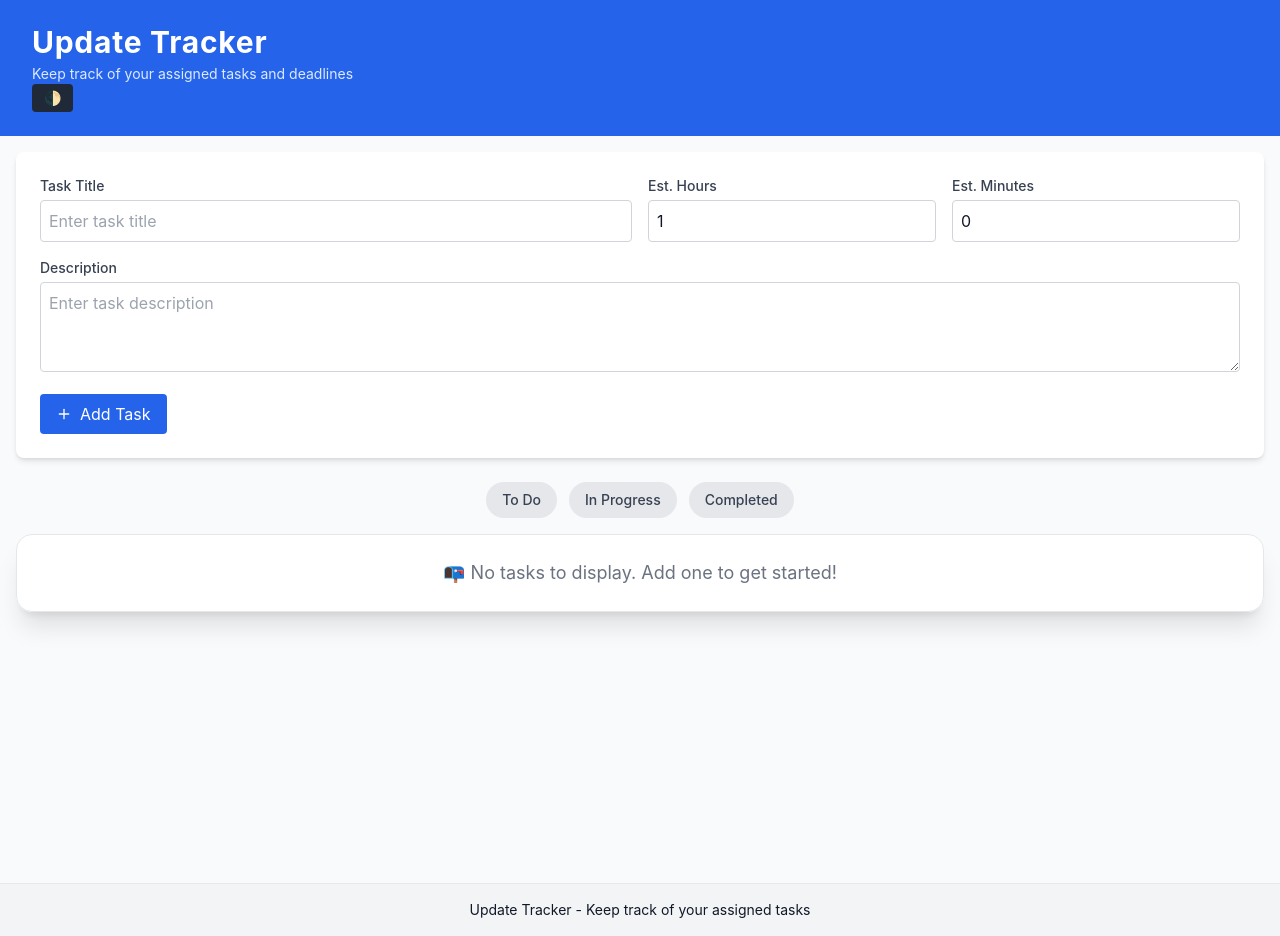
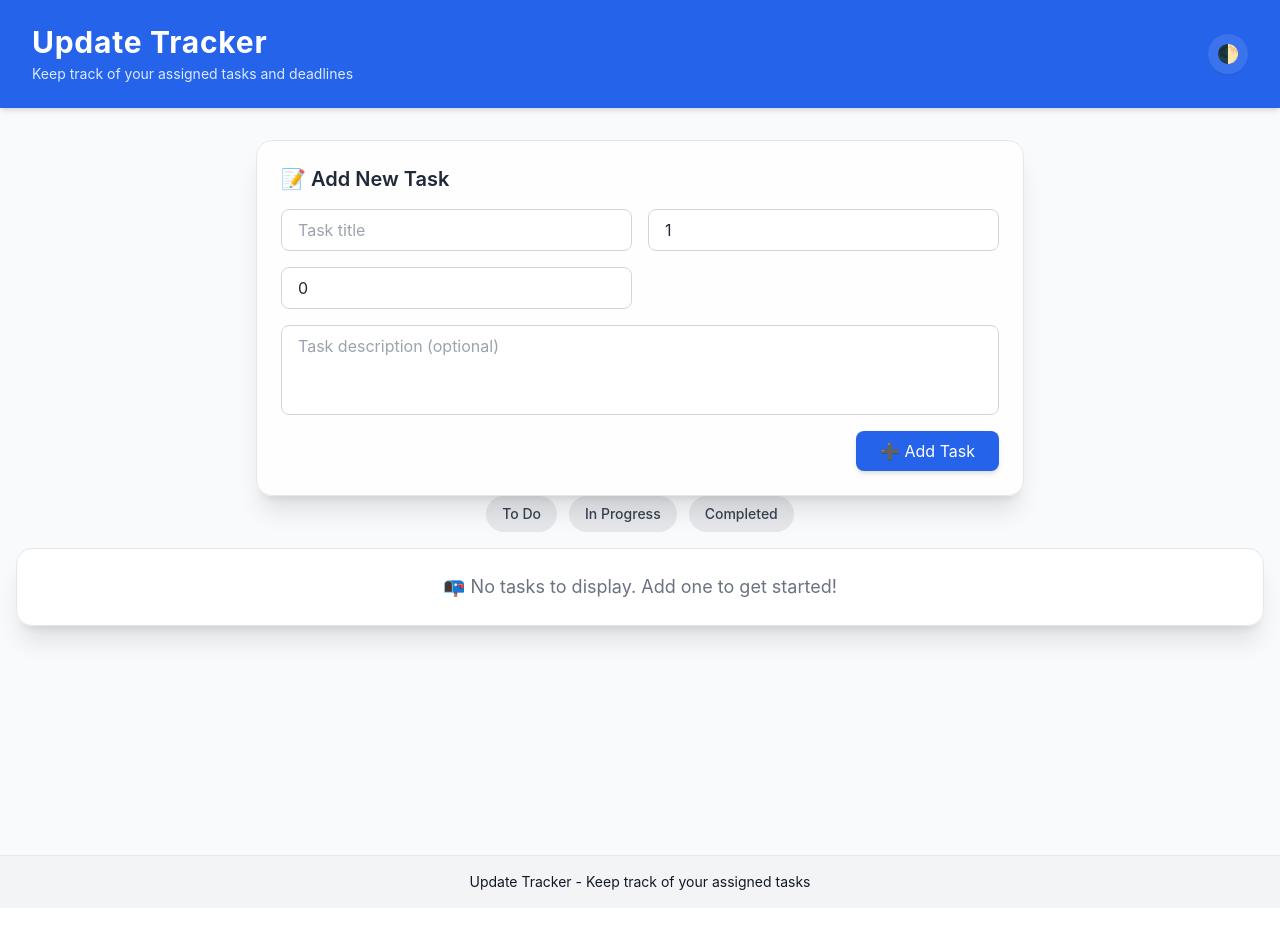
Before and after one commit to Samhitha-innowave/update-tracker, a React (Create React App) app: page / in a window 1280 px wide. After the commit the page ends 908 px from the top, so only its background shows below. Built offline with nearby package versions, Linux system fonts and the light colour scheme; a web font is replaced by a local one.

Commit message:
Enhance TaskCreationForm and TaskItem UI for dark mode; improve Header layout

```diff
--- a/src/components/TaskTracker/TaskCreationForm.js
+++ b/src/components/TaskTracker/TaskCreationForm.js
@@ -1,84 +1,66 @@
-// src/components/TaskTracker/TaskCreationForm.js
+// ✅ TaskCreationForm.js (Artistic Dark Mode UI)
 import React from 'react';
-import { Plus } from 'lucide-react';
 import { useTaskManager } from '../../hooks/useTaskManager';
 
 const TaskCreationForm = () => {
-  const { newTask, handleInputChange, createTask } = useTaskManager();
+  const {
+    newTask,
+    handleInputChange,
+    createTask
+  } = useTaskManager();
 
   return (
-    <div className="bg-white rounded-lg shadow-md p-6 mb-6">
-      {/* <h2 className="text-lg font-medium mb-4 flex items-center">
-        <Plus className="w-5 h-5 mr-2 text-blue-500" />
-        Create New Task
-      </h2> */}
-      <div className="grid grid-cols-1 md:grid-cols-2 gap-4">
-        <div>
-          <label className="block text-sm font-medium text-gray-700 mb-1">
-            Task Title
-          </label>
+    <div className="bg-white/80 dark:bg-gray-800 border border-gray-200 dark:border-gray-700 shadow-xl rounded-2xl p-6 max-w-3xl mx-auto mt-4 backdrop-blur-md">
+      <h2 className="text-xl font-semibold mb-4 text-gray-800 dark:text-white">📝 Add New Task</h2>
+
+      <div className="grid grid-cols-1 sm:grid-cols-2 gap-4">
         <input
           type="text"
           name="title"
           value={newTask.title}
           onChange={handleInputChange}
-            placeholder="Enter task title"
-            className="w-full p-2 border border-gray-300 rounded"
+          placeholder="Task title"
+          className="px-4 py-2 rounded-lg border border-gray-300 dark:border-gray-600 bg-white dark:bg-gray-900 text-gray-800 dark:text-gray-100 focus:outline-none focus:ring-2 focus:ring-blue-500"
         />
-        </div>
 
-        <div className="flex space-x-4">
-          <div className="w-1/2">
-            <label className="block text-sm font-medium text-gray-700 mb-1">
-              Est. Hours
-            </label>
         <input
           type="number"
           name="estimatedHours"
           min="0"
           value={newTask.estimatedHours}
           onChange={handleInputChange}
-              className="w-full p-2 border border-gray-300 rounded"
+          placeholder="Hours"
+          className="px-4 py-2 rounded-lg border border-gray-300 dark:border-gray-600 bg-white dark:bg-gray-900 text-gray-800 dark:text-gray-100"
         />
-          </div>
-          <div className="w-1/2">
-            <label className="block text-sm font-medium text-gray-700 mb-1">
-              Est. Minutes
-            </label>
+
         <input
           type="number"
           name="estimatedMinutes"
           min="0"
-              max="59"
           value={newTask.estimatedMinutes}
           onChange={handleInputChange}
-              className="w-full p-2 border border-gray-300 rounded"
+          placeholder="Minutes"
+          className="px-4 py-2 rounded-lg border border-gray-300 dark:border-gray-600 bg-white dark:bg-gray-900 text-gray-800 dark:text-gray-100"
         />
-          </div>
-        </div>
-      </div>
 
-      <div className="mt-4">
-        <label className="block text-sm font-medium text-gray-700 mb-1">
-          Description
-        </label>
         <textarea
           name="description"
           value={newTask.description}
           onChange={handleInputChange}
-          placeholder="Enter task description"
-          rows="3"
-          className="w-full p-2 border border-gray-300 rounded"
+          placeholder="Task description (optional)"
+          className="col-span-full px-4 py-2 rounded-lg border border-gray-300 dark:border-gray-600 bg-white dark:bg-gray-900 text-gray-800 dark:text-gray-100 resize-none"
+          rows={3}
         ></textarea>
       </div>
 
+      <div className="flex justify-end mt-4">
         <button
           onClick={createTask}
-        className="mt-4 bg-blue-600 text-white px-4 py-2 rounded hover:bg-blue-700 flex items-center"
+          className="bg-blue-600 hover:bg-blue-700 text-white px-6 py-2 rounded-lg transition shadow-md"
         >
-        <Plus className="w-4 h-4 mr-2" />
-        Add Task
+          ➕ Add Task
         </button>
+      </div>
     </div>
   );
 };
--- a/src/components/UI/Header.js
+++ b/src/components/UI/Header.js
@@ -3,17 +3,20 @@ import React from 'react';
 
 const Header = () => {
   return (
-    <header className="bg-blue-600 shadow-md py-6 px-8">
-      <h1 className="text-white text-3xl font-bold tracking-wide">Update Tracker</h1>
-      <p className="text-blue-100 text-sm mt-1">Keep track of your assigned tasks and deadlines</p>
+    <header className="bg-blue-600 shadow-md px-8 py-6 flex items-center justify-between relative">
+      <div>
+        <h1 className="text-white text-3xl font-bold tracking-wide">Update Tracker</h1>
+        <p className="text-blue-100 text-sm mt-1">Keep track of your assigned tasks and deadlines</p>
+      </div>
+
       <button
         onClick={() => document.documentElement.classList.toggle('dark')}
-        className="text-sm px-3 py-1 bg-gray-800 text-white rounded hover:bg-gray-700"
+        className="w-10 h-10 flex items-center justify-center rounded-full bg-white/10 hover:bg-white/20 transition text-white text-lg shadow-sm"
+        title="Toggle Theme"
       >
         🌓
       </button>
     </header>
-
   );
 };
 
```
Also changed, not shown: src/components/TaskTracker/TaskItem.js (+80 -72 lines). Lines whose indentation alone changed are shown as unchanged.
